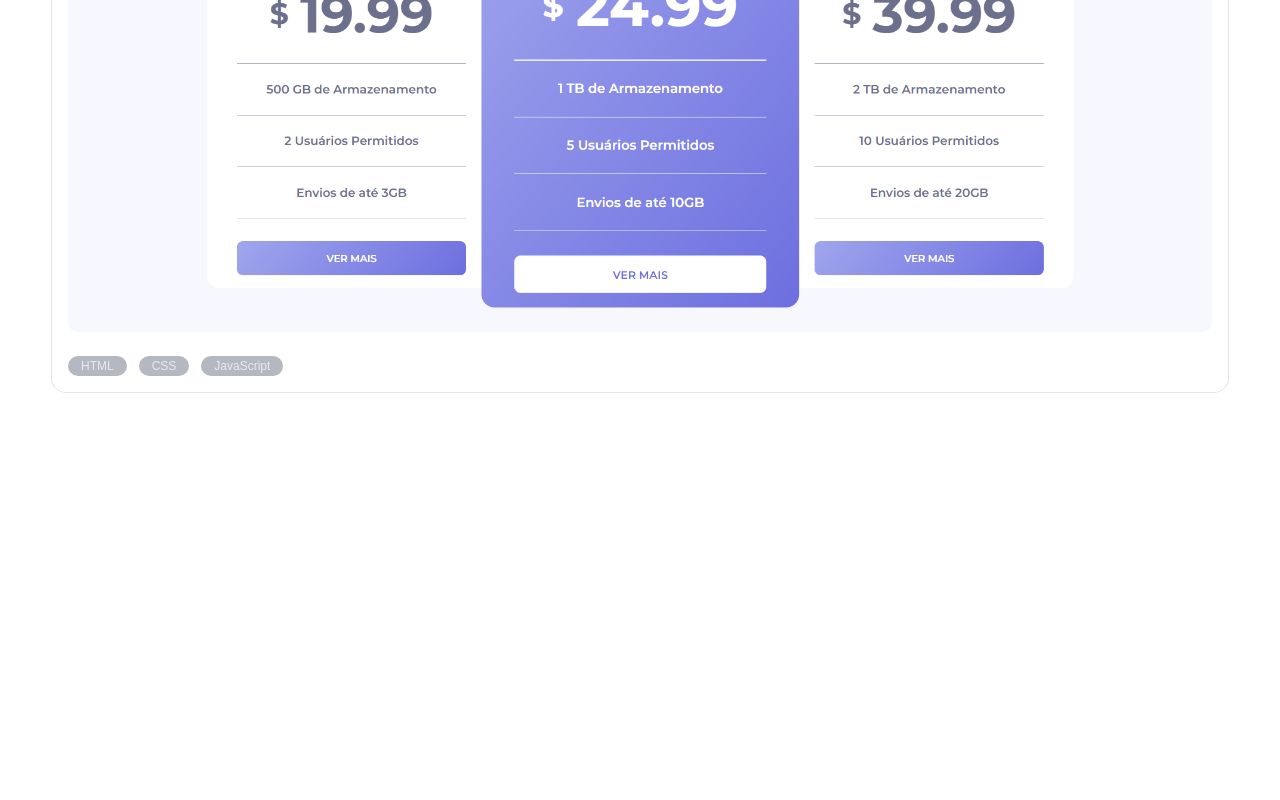
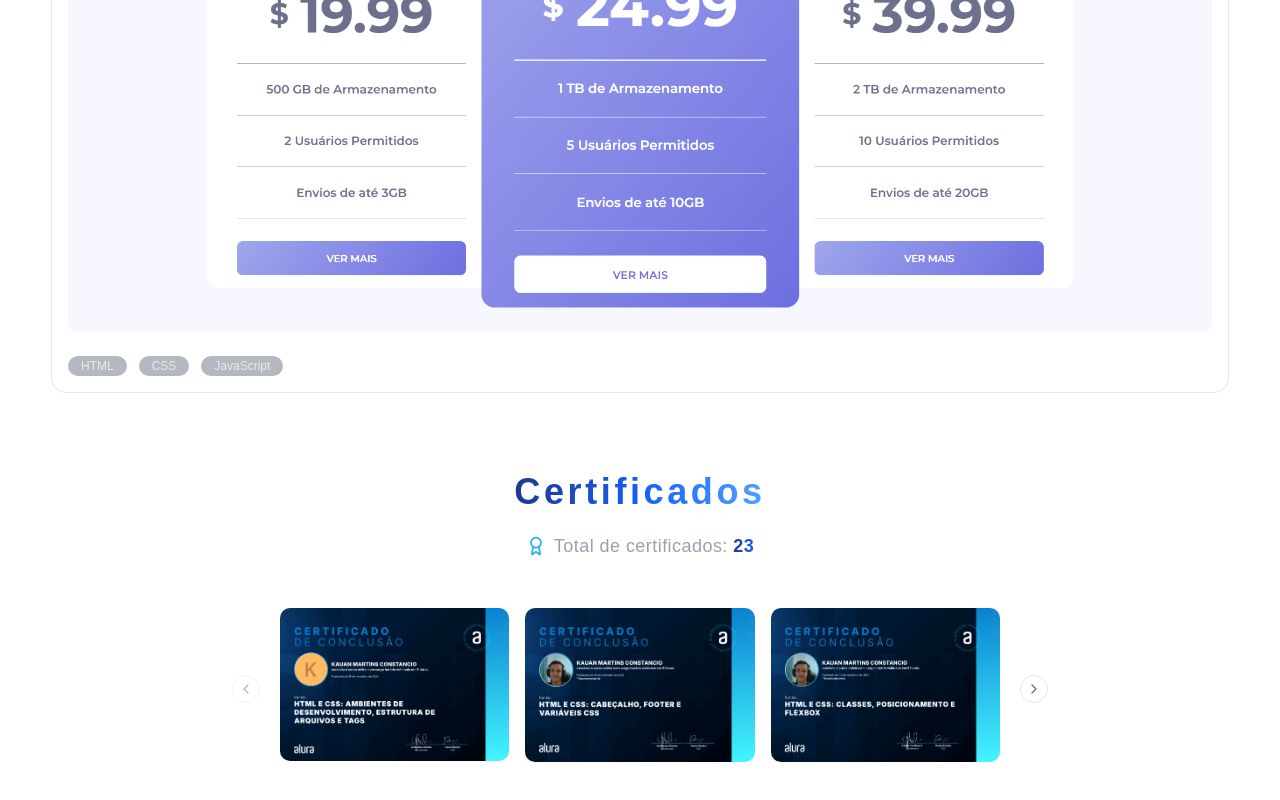
Before and after one commit to kauanconstancio/Portfolio-2026, a React (Vite) app: page / in a window 1280 px wide. Shown: the part 6732-7532 px from the top of the page. Before the commit the page ends 7176 px from the top, so only its background shows below. Built offline with nearby package versions, Linux system fonts and the light colour scheme.

Commit message:
created certificates section with carousel view

```diff
--- a/package.json
+++ b/package.json
@@ -16,6 +16,7 @@
     "@tailwindcss/vite": "^4.1.17",
     "class-variance-authority": "^0.7.1",
     "clsx": "^2.1.1",
+    "embla-carousel-react": "^8.6.0",
     "lucide-react": "^0.577.0",
     "radix-ui": "^1.4.3",
     "react": "^19.2.0",
--- a/src/App.tsx
+++ b/src/App.tsx
@@ -1,3 +1,4 @@
+import Certificates from "./components/Certificates"
 import Experiences from "./components/Experiences"
 import FloatingParticles from "./components/FloatingParticles"
 import Header from "./components/Header"
@@ -15,6 +16,7 @@ export function App() {
         <Experiences />
         <TechGrid />
         <Projects />
+        <Certificates />
       </main>
     </div>
   )
--- /dev/null
+++ b/src/components/Certificates.tsx
@@ -0,0 +1,146 @@
+import { Award, Link } from "lucide-react"
+import {
+  Carousel,
+  CarouselContent,
+  CarouselItem,
+  CarouselNext,
+  CarouselPrevious,
+} from "./ui/carousel"
+
+export default function Certificates() {
+  const certificates = [
+    {
+      path: "./src/assets/img/certificatesImg/Captura de tela 2025-01-12 203204.png",
+      link: "./src/assets/img/certificatesImg/Captura de tela 2025-01-12 203204.png",
+    },
+    {
+      path: "./src/assets/img/certificatesImg/Captura de tela 2025-01-12 203221.png",
+      link: "./src/assets/img/certificatesImg/Captura de tela 2025-01-12 203221.png",
+    },
+    {
+      path: "./src/assets/img/certificatesImg/Captura de tela 2025-01-12 203233.png",
+      link: "./src/assets/img/certificatesImg/Captura de tela 2025-01-12 203233.png",
+    },
+    {
+      path: "./src/assets/img/certificatesImg/Captura de tela 2025-01-12 203244.png",
+      link: "./src/assets/img/certificatesImg/Captura de tela 2025-01-12 203244.png",
+    },
+    {
+      path: "./src/assets/img/certificatesImg/Captura de tela 2025-01-12 203254.png",
+      link: "./src/assets/img/certificatesImg/Captura de tela 2025-01-12 203254.png",
+    },
+    {
+      path: "./src/assets/img/certificatesImg/Captura de tela 2025-01-12 203313.png",
+      link: "./src/assets/img/certificatesImg/Captura de tela 2025-01-12 203313.png",
+    },
+    {
+      path: "./src/assets/img/certificatesImg/Captura de tela 2025-01-12 203325.png",
+      link: "./src/assets/img/certificatesImg/Captura de tela 2025-01-12 203325.png",
+    },
+    {
+      path: "./src/assets/img/certificatesImg/Captura de tela 2025-01-12 203339.png",
+      link: "./src/assets/img/certificatesImg/Captura de tela 2025-01-12 203339.png",
+    },
+    {
+      path: "./src/assets/img/certificatesImg/Captura de tela 2025-01-12 203355.png",
+      link: "./src/assets/img/certificatesImg/Captura de tela 2025-01-12 203355.png",
+    },
+    {
+      path: "./src/assets/img/certificatesImg/Captura de tela 2025-01-12 203428.png",
+      link: "./src/assets/img/certificatesImg/Captura de tela 2025-01-12 203428.png",
+    },
+    {
+      path: "./src/assets/img/certificatesImg/Captura de tela 2025-01-12 203442.png",
+      link: "./src/assets/img/certificatesImg/Captura de tela 2025-01-12 203442.png",
+    },
+    {
+      path: "./src/assets/img/certificatesImg/Captura de tela 2025-01-12 203457.png",
+      link: "./src/assets/img/certificatesImg/Captura de tela 2025-01-12 203457.png",
+    },
+    {
+      path: "./src/assets/img/certificatesImg/Captura de tela 2025-01-13 125908.png",
+      link: "./src/assets/img/certificatesImg/Captura de tela 2025-01-13 125908.png",
+    },
+    {
+      path: "./src/assets/img/certificatesImg/Captura de tela 2025-01-18 135509.png",
+      link: "./src/assets/img/certificatesImg/Captura de tela 2025-01-18 135509.png",
+    },
+    {
+      path: "./src/assets/img/certificatesImg/Captura de tela 2025-03-09 202931.png",
+      link: "./src/assets/img/certificatesImg/Captura de tela 2025-03-09 202931.png",
+    },
+    {
+      path: "./src/assets/img/certificatesImg/Captura de tela 2025-03-12 174623.png",
+      link: "./src/assets/img/certificatesImg/Captura de tela 2025-03-12 174623.png",
+    },
+    {
+      path: "./src/assets/img/certificatesImg/Captura de tela 2025-03-12 175451.png",
+      link: "./src/assets/img/certificatesImg/Captura de tela 2025-03-12 175451.png",
+    },
+    {
+      path: "./src/assets/img/certificatesImg/Captura de tela 2025-04-15 150525.png",
+      link: "./src/assets/img/certificatesImg/Captura de tela 2025-04-15 150525.png",
+    },
+    {
+      path: "./src/assets/img/certificatesImg/Captura de tela 2025-04-15 153611.png",
+      link: "./src/assets/img/certificatesImg/Captura de tela 2025-04-15 153611.png",
+    },
+    {
+      path: "./src/assets/img/certificatesImg/Codecon Summit 2025.png",
+      link: "./src/assets/img/certificatesImg/Codecon Summit 2025.png",
+    },
+    {
+      path: "./src/assets/img/certificatesImg/Javascript para web.png",
+      link: "./src/assets/img/certificatesImg/Javascript para web.png",
+    },
+    {
+      path: "./src/assets/img/certificatesImg/Manipulando eventos no DOM.png",
+      link: "./src/assets/img/certificatesImg/Manipulando eventos no DOM.png",
+    },
+    {
+      path: "./src/assets/img/certificatesImg/Praticando css grid e flexbox.png",
+      link: "./src/assets/img/certificatesImg/Praticando css grid e flexbox.png",
+    },
+  ]
+  return (
+    <div className="mt-20 flex flex-col items-center justify-center">
+      <h2 className="bg-linear-to-r from-blue-900 via-blue-600 to-blue-400 bg-clip-text text-center text-4xl font-bold tracking-widest text-transparent">
+        Certificados
+      </h2>
+      <div className="flex flex-col items-center justify-center gap-2 text-lg text-muted-foreground">
+        <div className="mt-5 flex items-center gap-2">
+          <Award className="text-neon-cyan" size={20} />
+          <p className="text-center tracking-wide text-gray-400">
+            Total de certificados:{" "}
+            <span className="bg-linear-to-r from-blue-900 to-blue-600 bg-clip-text text-center font-bold text-transparent">
+              {certificates.length}
+            </span>
+          </p>
+        </div>
+        <Carousel className="mt-10 w-[80%] max-w-[900px]">
+          <CarouselContent className="">
+            {certificates.map((certificate) => (
+              <CarouselItem className="group relative max-w-[320px] md:basis-1/2 lg:basis-1/3">
+                <img
+                  src={certificate.path}
+                  className="rounded-lg transition-all duration-300 group-hover:blur-xs"
+                />
+                <div className="absolute inset-0 flex items-center justify-center gap-4 opacity-0 transition-opacity duration-400 group-hover:opacity-100">
+                  <a
+                    href={certificate.link}
+                    className="rounded-full bg-gray-400/70 p-3 transition-all duration-400 hover:scale-110 hover:bg-gray-500/70"
+                    target="blank"
+                  >
+                    <Link />
+                  </a>
+                </div>
+              </CarouselItem>
+            ))}
+          </CarouselContent>
+          <CarouselPrevious />
+          <CarouselNext />
+        </Carousel>
+      </div>
+    </div>
+  )
+}
```
Also changed, not shown: 1 other file (tests, documents, lock files or other folders).
